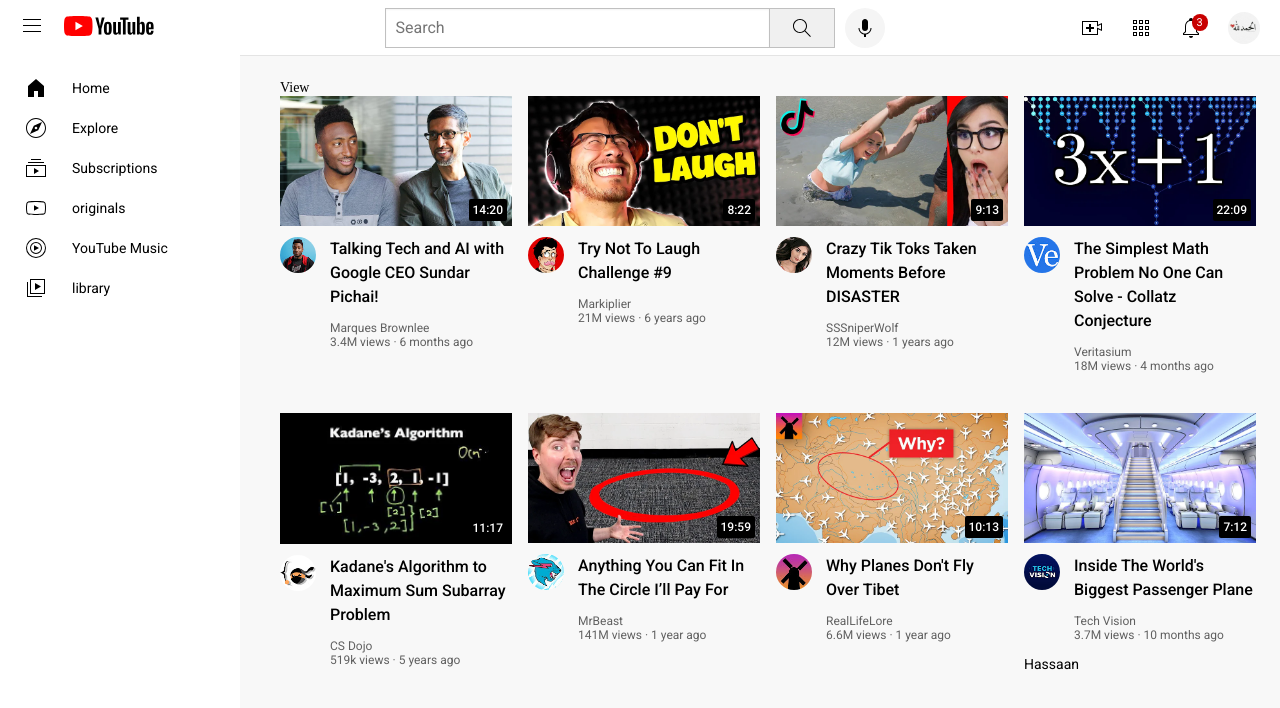
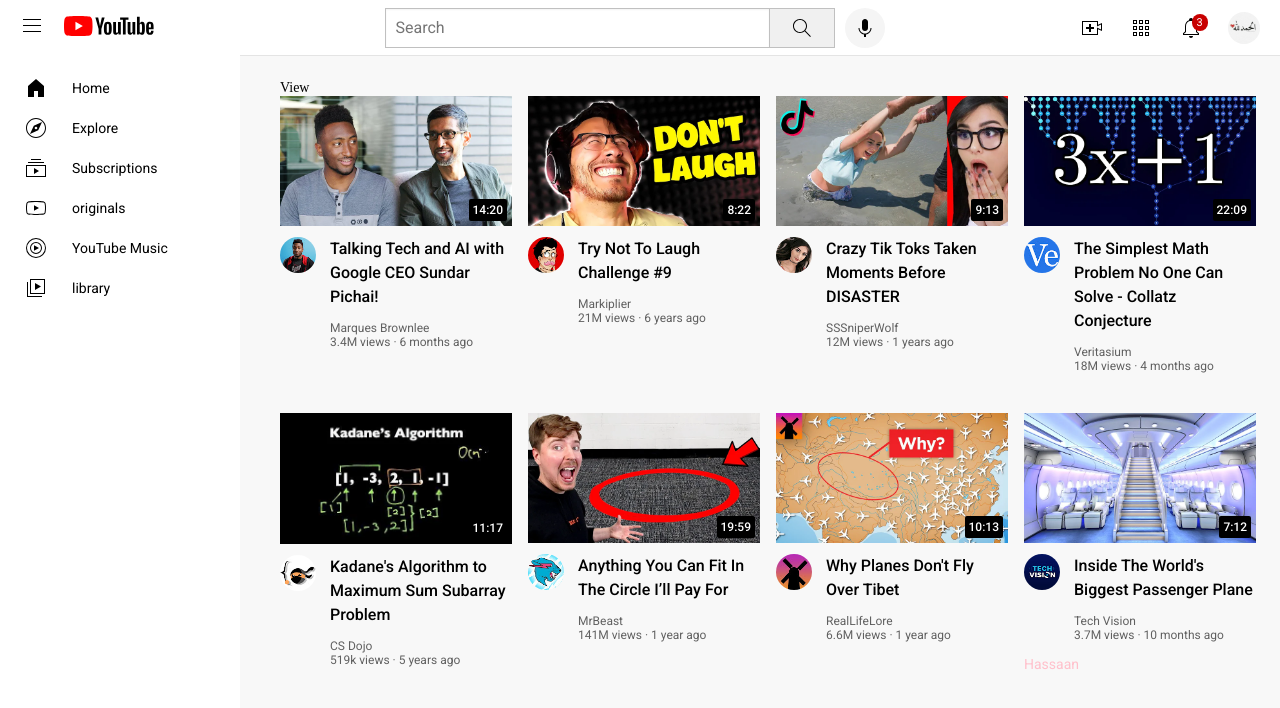
Before and after one commit to thehoho/YouTube-clone-practice-CSS-HTML, a plain HTML site: page index.html in a window 1280 px wide. Shown: the top 708 px of the page. Drawn offline with Linux system fonts and the light colour scheme.

Commit message:
Update p.css

```diff
--- a/styles/p.css
+++ b/styles/p.css
@@ -1,2 +1,3 @@
-.p{
-color: pink;}
+.hassaan{
+color: pink;
+}
```
